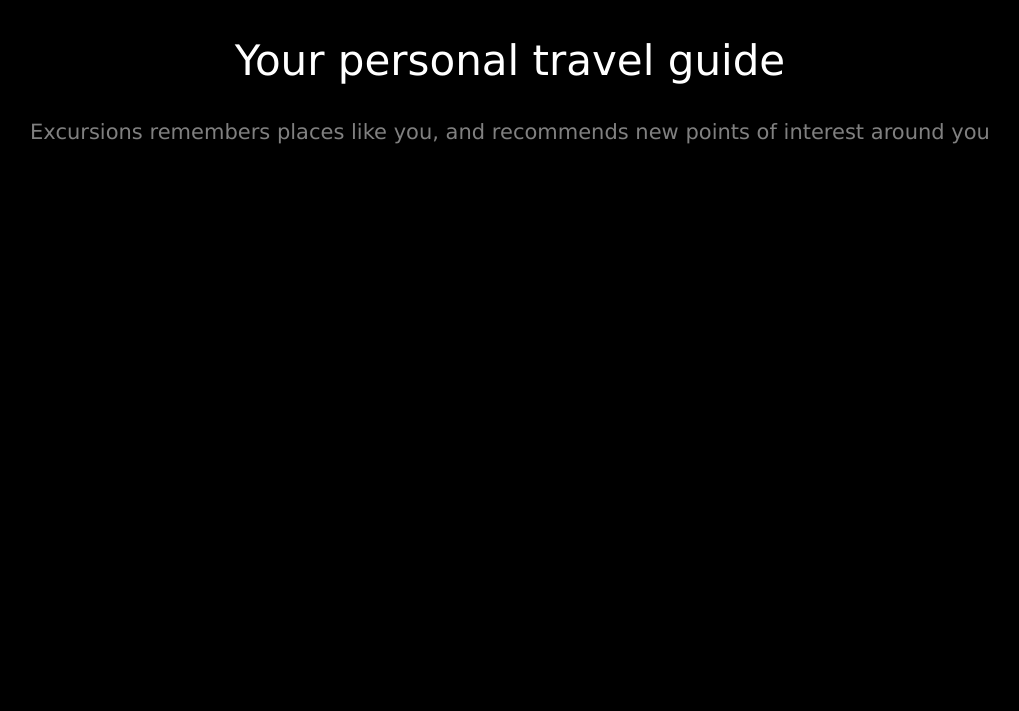
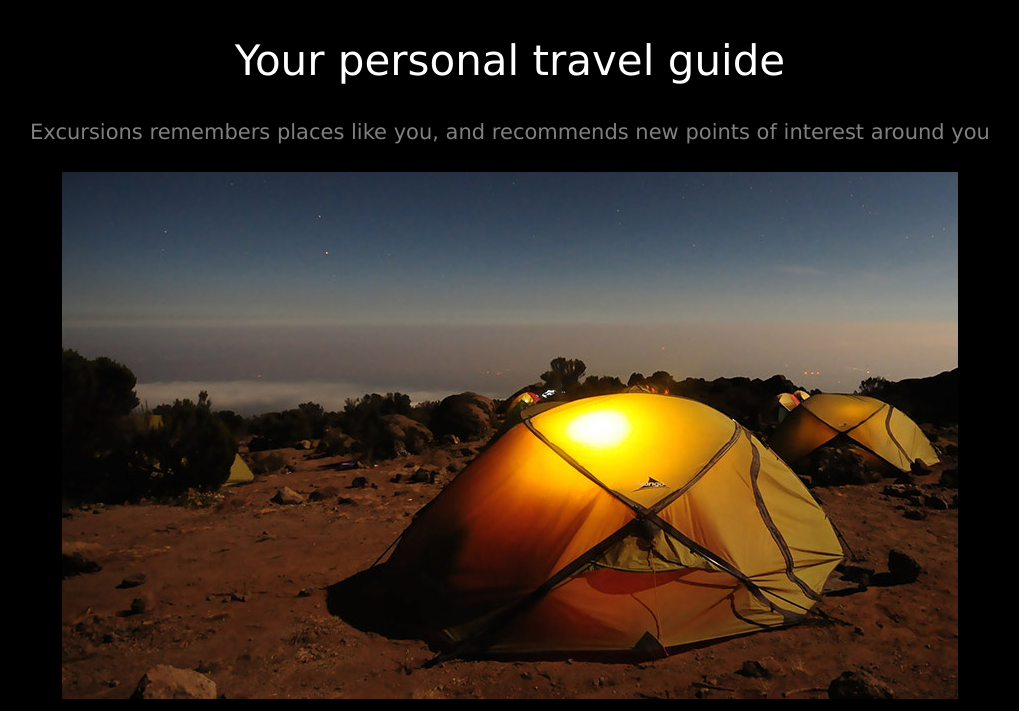
Before and after one commit to Guillermoanez92/Excursion, a plain HTML site: page index.html in a window 1280 px wide. Shown: the part 269-980 px from the top of the page, without its empty margins (130-1149 px from the left). Before the commit the page ends 800 px from the top, so only its background shows below. Drawn offline with Linux system fonts and the light colour scheme.

Commit message:
added image.jpg

```diff
--- a/index.html
+++ b/index.html
@@ -21,12 +21,14 @@
 		<source src="resources/videos/excursion.mp4" type="video/mp4">
 	</video>
 
-<!-- Content Section -->
+<!-- Secondary Header -->
 
 <h2 class="heading--secondary">Your personal travel guide</h2>
 <h4 class="subheader">Excursions remembers places like you, and recommends new points of interest around you</h4>
 
+<!-- Image -->
 
+<img src="resources/images/camp.jpg" />
 
 
 
--- a/resources/css/style.css
+++ b/resources/css/style.css
@@ -35,3 +35,4 @@ body {
 }
 
 /* Video Section */
+/* Image */
```
